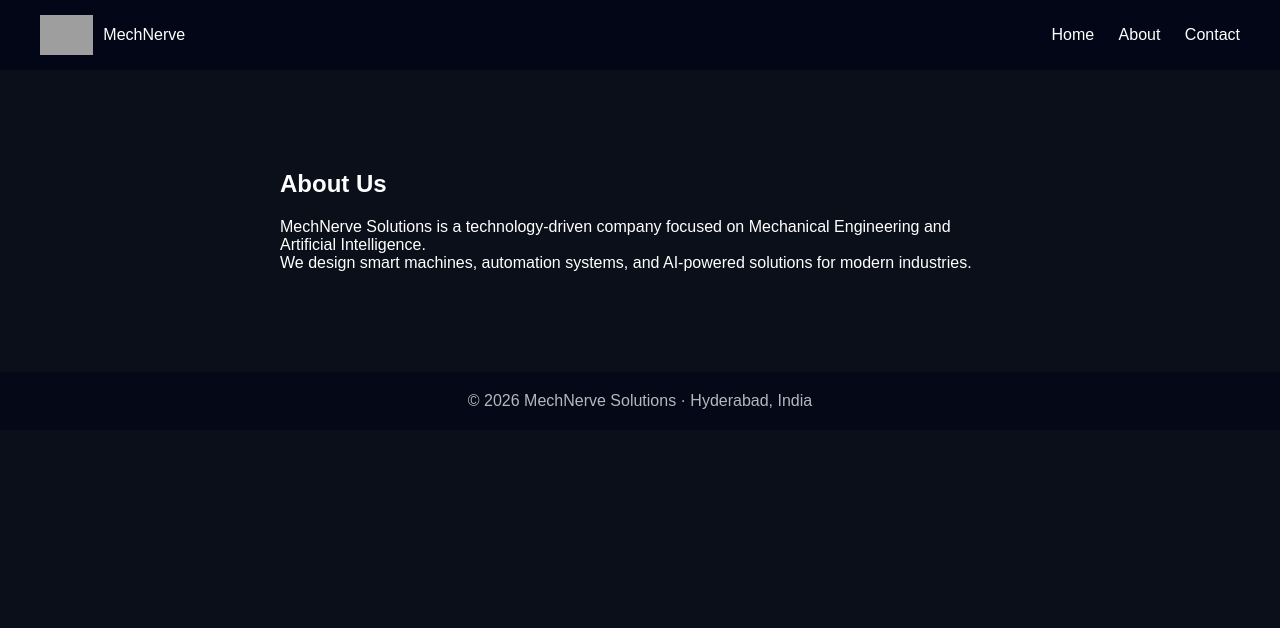
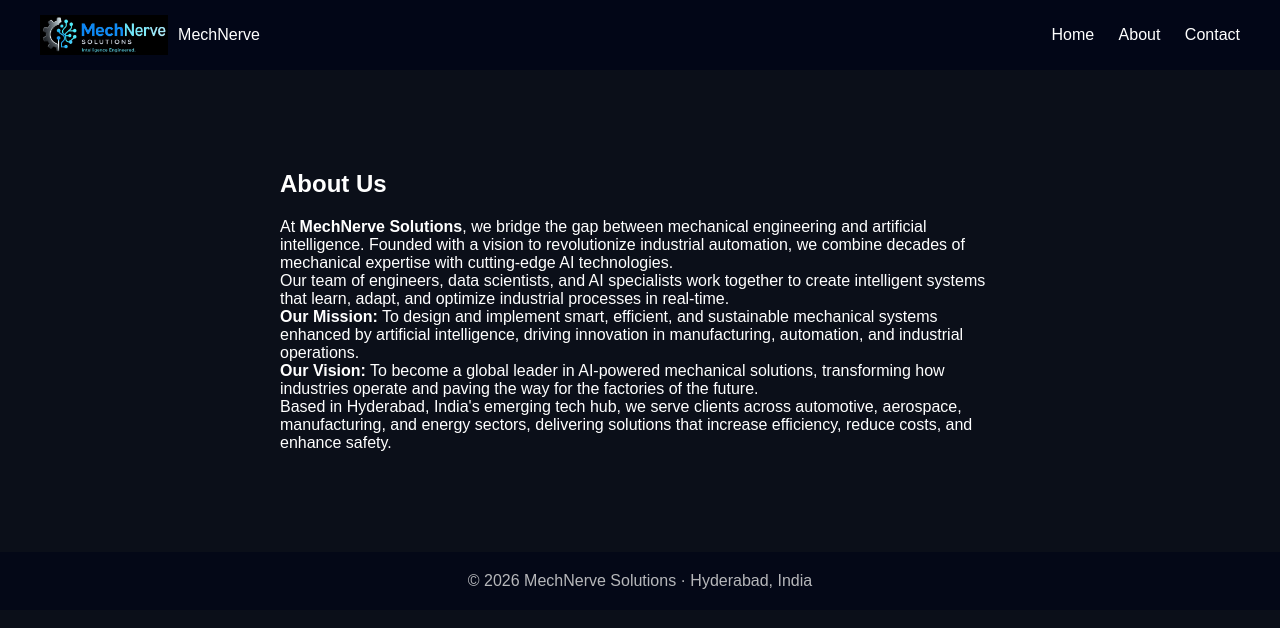
Before and after one commit to mechnerve/mechnerve-website, a Flask app: template templates/about.html in a window 1280 px wide. Shown: the top 628 px of the page. Run offline with Flask 3, Linux system fonts and the light colour scheme; the template is opened without the code that fills it, so the values that code supplies are empty; grey boxes are pictures that could not be loaded.

Commit message:
Update about.html

```diff
--- a/templates/about.html
+++ b/templates/about.html
@@ -4,13 +4,14 @@
     <meta charset="UTF-8">
     <title>About | MechNerve</title>
     <meta name="viewport" content="width=device-width, initial-scale=1.0">
-    <link rel="stylesheet" href="{{ url_for('static', filename='style.css') }}">
+    <meta name="description" content="Learn about MechNerve Solutions - Technology-driven company in Mechanical Engineering and AI">
+    <link rel="stylesheet" href="{{ url_for('static', filename='css/style.css') }}">
+    <link rel="icon" href="{{ url_for('static', filename='images/logo.png') }}" type="image/png">
 </head>
 <body>
-
     <header>
         <div class="logo-box">
-        <img src="{{ url_for('static', filename='logo.png') }}">
+            <img src="{{ url_for('static', filename='images/logo.png') }}" alt="MechNerve Logo">
             <span>MechNerve</span>
         </div>
         <nav>
@@ -23,18 +24,24 @@
     <section class="page">
         <h1>About Us</h1>
         <p>
-        MechNerve Solutions is a technology-driven company focused on
-        Mechanical Engineering and Artificial Intelligence.
+            At <strong>MechNerve Solutions</strong>, we bridge the gap between mechanical engineering and artificial intelligence. Founded with a vision to revolutionize industrial automation, we combine decades of mechanical expertise with cutting-edge AI technologies.
         </p>
         <p>
-        We design smart machines, automation systems, and AI-powered solutions
-        for modern industries.
+            Our team of engineers, data scientists, and AI specialists work together to create intelligent systems that learn, adapt, and optimize industrial processes in real-time.
+        </p>
+        <p>
+            <strong>Our Mission:</strong> To design and implement smart, efficient, and sustainable mechanical systems enhanced by artificial intelligence, driving innovation in manufacturing, automation, and industrial operations.
+        </p>
+        <p>
+            <strong>Our Vision:</strong> To become a global leader in AI-powered mechanical solutions, transforming how industries operate and paving the way for the factories of the future.
+        </p>
+        <p>
+            Based in Hyderabad, India's emerging tech hub, we serve clients across automotive, aerospace, manufacturing, and energy sectors, delivering solutions that increase efficiency, reduce costs, and enhance safety.
         </p>
     </section>
 
     <footer>
         © 2026 MechNerve Solutions · Hyderabad, India
     </footer>
-
 </body>
 </html>
```
Lines whose indentation alone changed are shown as unchanged.
